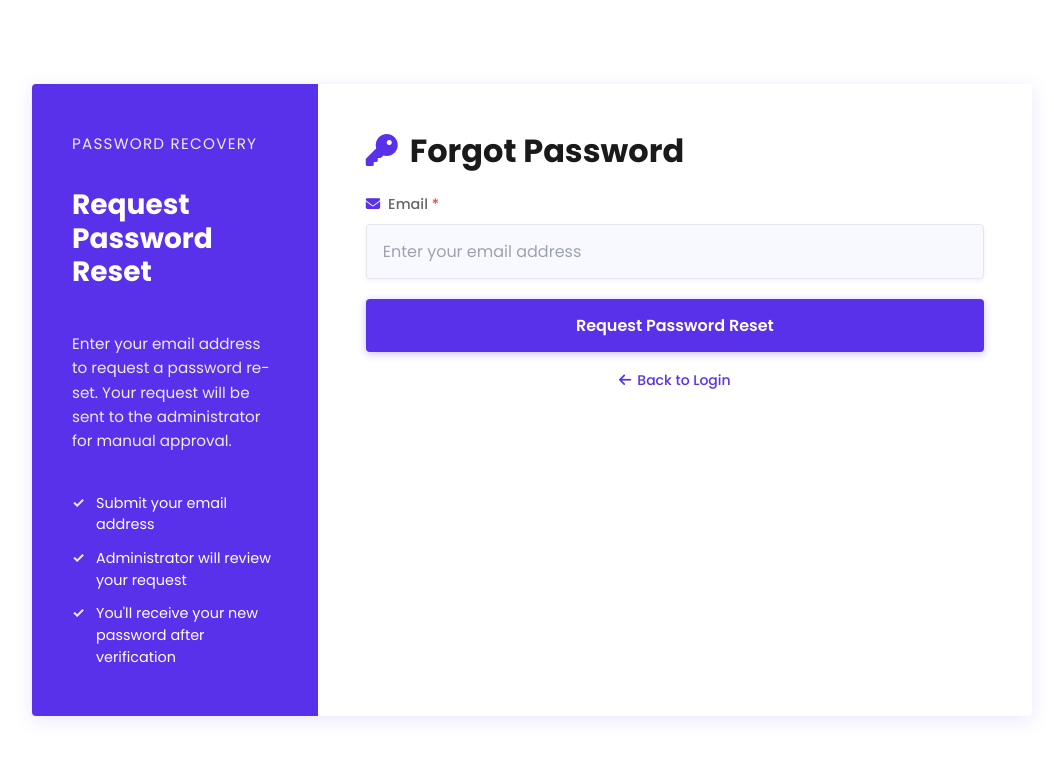
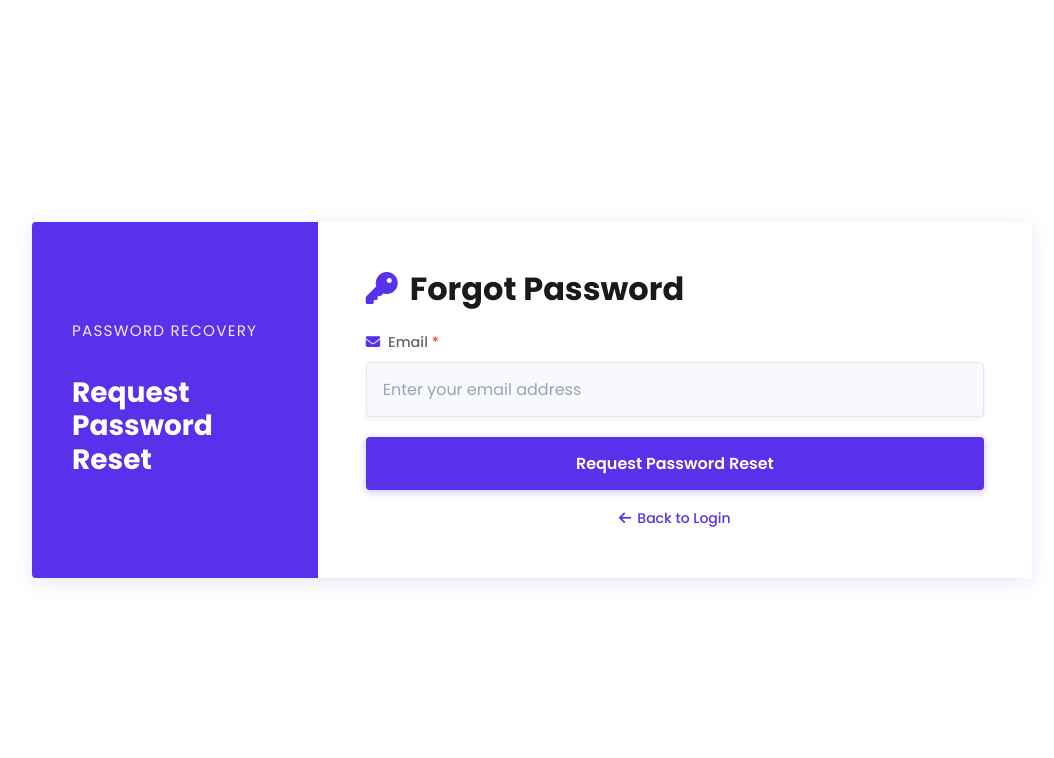
Before and after one commit to Cedrik0007/saas, a React (Vite) app in the folder client/: page /forgot-password in a window 1280 px wide. Shown: the top 758 px of the page, without its empty margins (108-1162 px from the left). Built offline with nearby package versions, Linux system fonts and the light colour scheme; no server answers.

Commit message:
testing(add member):testing add member issue 2

```diff
--- a/client/src/pages/ForgotPasswordPage.jsx
+++ b/client/src/pages/ForgotPasswordPage.jsx
@@ -104,14 +104,14 @@ export function ForgotPasswordPage() {
           <aside className="login-menu">
             <p className="eyebrow light">Password Recovery</p>
             <h2>Request Password Reset</h2>
-            <p>
+            {/* <p>
               Enter your email address to request a password reset. Your request will be sent to the administrator for manual approval.
             </p>
             <ul>
               <li>Submit your email address</li>
               <li>Administrator will review your request</li>
               <li>You'll receive your new password after verification</li>
-            </ul>
+            </ul> */}
           </aside>
 
           <div className="login-form-card">
```
